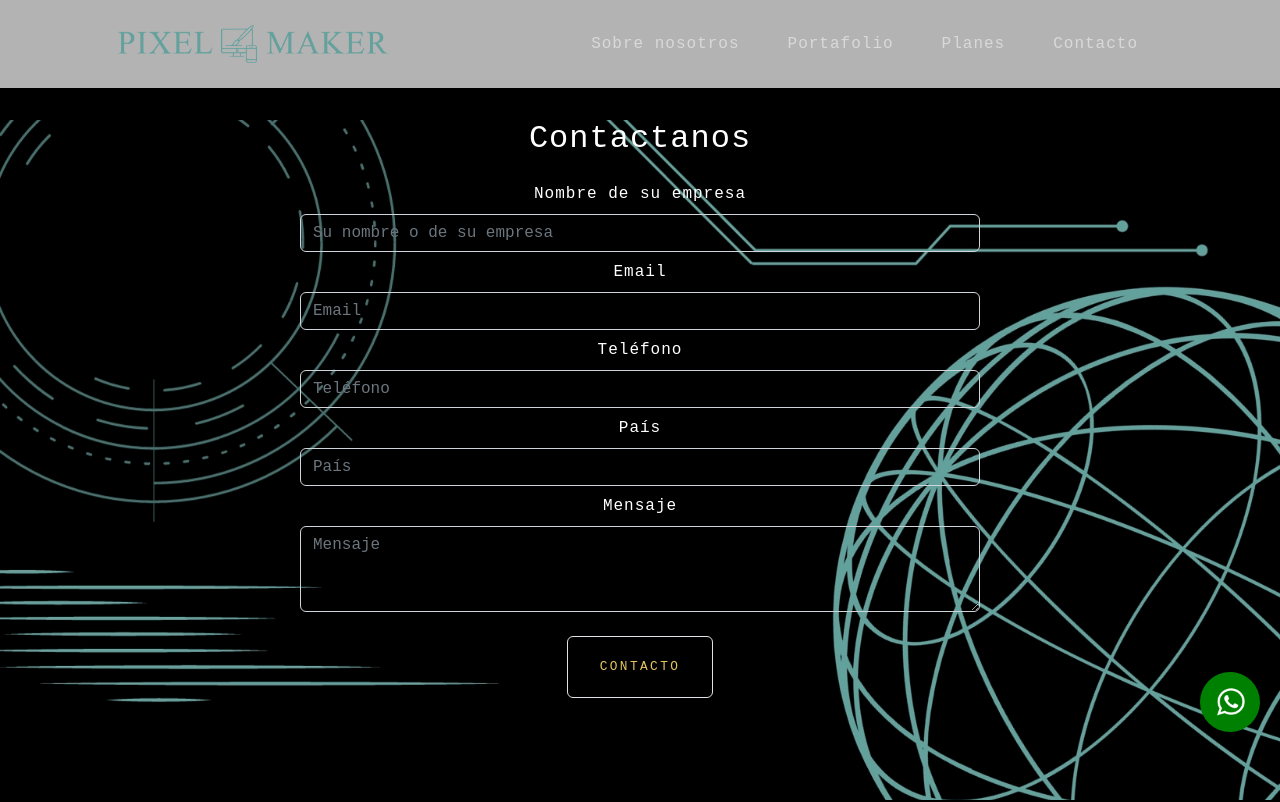
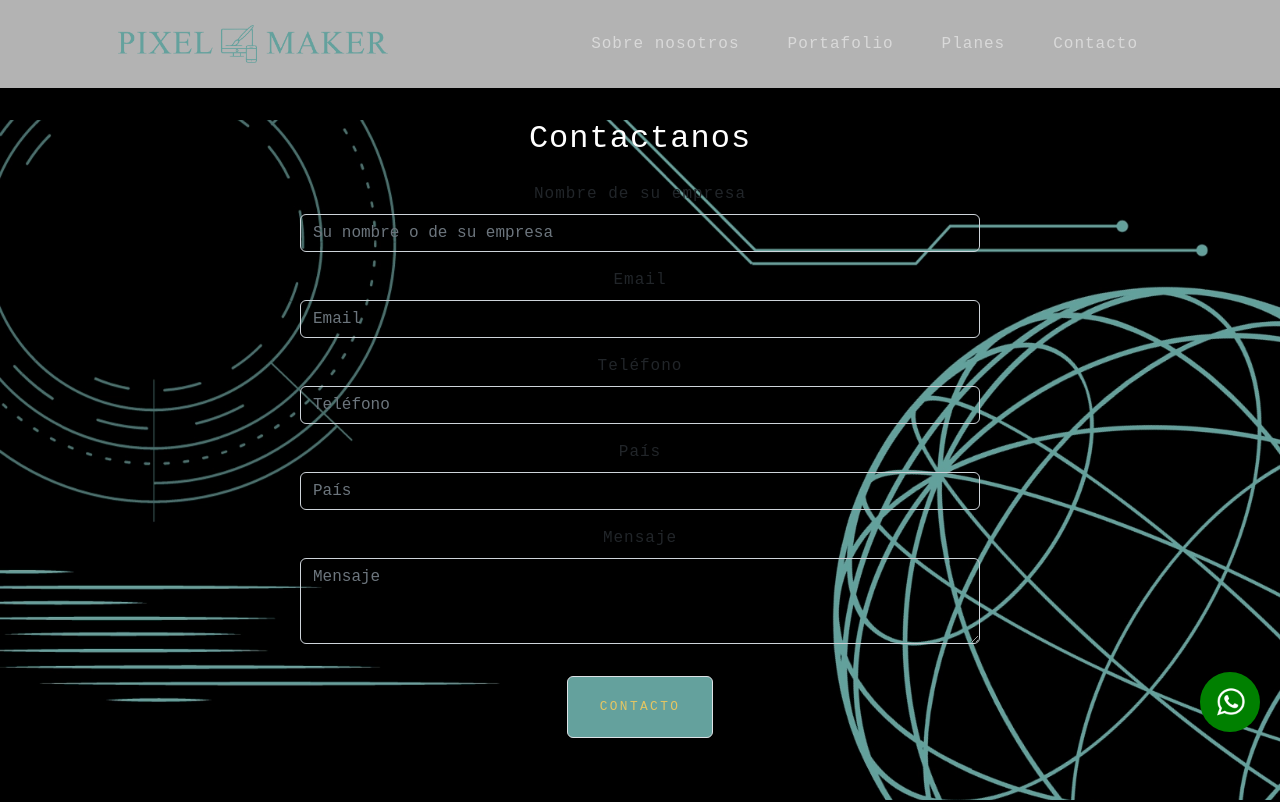
Before and after one commit to Ezzeorazi/Pixel-react, a React (Vite) app: page /contact in a window 1280 px wide. Shown: the top 802 px of the page. Built offline with nearby package versions, Linux system fonts and the light colour scheme.

Commit message:
Cambios en form

```diff
--- a/package.json
+++ b/package.json
@@ -11,7 +11,9 @@
   },
   "dependencies": {
     "animate.css": "^4.1.1",
+    "bootstrap": "^5.3.2",
     "react": "^18.2.0",
+    "react-bootstrap": "^2.9.2",
     "react-dom": "^18.2.0",
     "react-router-dom": "^6.21.1"
   },
--- a/src/pages/Contact.jsx
+++ b/src/pages/Contact.jsx
@@ -1,44 +1,143 @@
-import React from 'react'
+import React, { useRef, useState } from 'react';
+import { Form, Button } from 'react-bootstrap';
 
 const Contact = () => {
+  const [form, setForm] = useState({
+    company: '',
+    email: '',
+    phone: '',
+    country: '',
+    message: ''
+  });
+
+  const [errors, setErrors] = useState({});
+  const formRef = useRef(null);
+
+  const handleChange = (e) => {
+    const { name, value } = e.target;
+    setForm({ ...form, [name]: value });
+  };
+
+  const validate = () => {
+    let newErrors = {};
+    if (!form.company) newErrors.company = 'El nombre de la empresa es necesario.';
+    if (!form.email.includes('@')) newErrors.email = 'El email no es válido.';
+    if (!form.phone.match(/^[0-9]+$/)) newErrors.phone = 'El teléfono solo debe contener números.';
+    if (!form.country) newErrors.country = 'El país es necesario.';
+    if (!form.message) newErrors.message = 'El mensaje no puede estar vacío.';
+    return newErrors;
+  };
+
+  const handleSubmit = (event) => {
+    event.preventDefault();
+    const newErrors = validate();
+    if (Object.keys(newErrors).length > 0) {
+      // Si hay errores, se actualiza el estado de errores y se evita el envío
+      setErrors(newErrors);
+    } else {
+      // No hay errores, limpia cualquier error existente y procede al envío
+      setErrors({});
+      formRef.current.submit(); // Envía el formulario si la validación es exitosa
+    }
+  };
+
+
   return (
     <>
-<section className="masthead w-100 animate__animated animate__fadeIn" id="signup" style={{height: '680px', marginTop: '120px'}}>
+      <section className="masthead w-100 animate__animated animate__fadeIn" id="signup" style={{ height: '680px', marginTop: '120px' }}>
         <div className="container px-4 px-lg-5">
           <div className="row gx-4 gx-lg-5">
             <div className="col-md-12 col-lg-8 mx-auto text-center">
               <h2 className="text-white mb-4">Contactanos</h2>
-      <form action="https://formsubmit.co/7a3e660869721db4c8c655f2b3bc13d0" method="POST">
-        <div className="mb-2">
-          <label htmlFor="companyName" className="form-label text-white">Nombre de su empresa</label>
-          <input type="text" name="company" className="form-control" id="companyName" placeholder="Su nombre o de su empresa"/>
-        </div>
-      <div className="mb-2">
-        <label htmlFor="exampleFormControlInput1" className="form-label text-white">Email</label>
-        <input type="email" name="email" className="form-control" id="exampleFormControlInput1" placeholder="Email"/>
-      </div>
+              <Form ref={formRef}
+                    action="https://formsubmit.co/7a3e660869721db4c8c655f2b3bc13d0"
+                    method="POST"
+                    noValidate
+                    onSubmit={handleSubmit}>
+                <Form.Group className="mb-3">
+                  <Form.Label>Nombre de su empresa</Form.Label>
+                  <Form.Control
+                    type="text"
+                    name="company"
+                    placeholder="Su nombre o de su empresa"
+                    value={form.company}
+                    onChange={handleChange}
+                    isInvalid={!!errors.company}
+                  />
+                  <Form.Control.Feedback type="invalid">
+                    {errors.company}
+                  </Form.Control.Feedback>
+                </Form.Group>
 
-      <div className="mb-2">
-        <label htmlFor="phone" className="form-label text-white">Teléfono</label>
-        <input type="number" name="phone" className="form-control" id="phone" placeholder="Teléfono"/>
-      </div>
-      <div className="mb-2">
-        <label htmlFor="country" className="form-label text-white">País</label>
-        <input type="text" name="country" className="form-control" id="country" placeholder="País"/>
-      </div>
+                <Form.Group className="mb-3">
+                  <Form.Label>Email</Form.Label>
+                  <Form.Control
+                    type="email"
+                    name="email"
+                    placeholder="Email"
+                    value={form.email}
+                    onChange={handleChange}
+                    isInvalid={!!errors.email}
+                  />
+                  <Form.Control.Feedback type="invalid">
+                    {errors.email}
+                  </Form.Control.Feedback>
+                </Form.Group>
 
-      <div className="mb-2">
-        <label htmlFor="exampleFormControlTextarea1" className="form-label text-white slide-in-right">Mensaje</label>
-        <textarea name="mensaje" className="form-control" id="exampleFormControlTextarea1" placeholder="Mensaje" rows="3"></textarea>
-      </div>
-        <button type="submit" className="btn border btn-outline-warning mt-3">Contacto</button>
-      </form>
+                <Form.Group className="mb-3">
+                  <Form.Label>Teléfono</Form.Label>
+                  <Form.Control
+                    type="tel"
+                    name="phone"
+                    placeholder="Teléfono"
+                    value={form.phone}
+                    onChange={handleChange}
+                    isInvalid={!!errors.phone}
+                  />
+                  <Form.Control.Feedback type="invalid">
+                    {errors.phone}
+                  </Form.Control.Feedback>
+                </Form.Group>
+
+                <Form.Group className="mb-3">
+                  <Form.Label>País</Form.Label>
+                  <Form.Control
+                    type="text"
+                    name="country"
+                    placeholder="País"
+                    value={form.country}
+                    onChange={handleChange}
+                    isInvalid={!!errors.country}
+                  />
+                  <Form.Control.Feedback type="invalid">
+                    {errors.country}
+                  </Form.Control.Feedback>
+                </Form.Group>
+
+                <Form.Group className="mb-3">
+                  <Form.Label>Mensaje</Form.Label>
+                  <Form.Control
+                    as="textarea"
+                    name="message"
+                    rows={3}
+                    placeholder="Mensaje"
+                    value={form.message}
+                    onChange={handleChange}
+                    isInvalid={!!errors.message}
+                  />
+                  <Form.Control.Feedback type="invalid">
+                    {errors.message}
+                  </Form.Control.Feedback>
+                </Form.Group>
+
+                <Button type="submit" className="btn border btn-outline-warning mt-3">Contacto</Button>
+              </Form>
             </div>
           </div>
         </div>
       </section>
     </>
-  )
-}
+  );
+};
 
-export default Contact
+export default Contact;
```
Also changed, not shown: src/pages/Planes.jsx (+192 -55 lines), src/components/Contact.jsx (deleted), 1 other file (tests, documents, lock files or other folders). Lines whose indentation alone changed are shown as unchanged.
